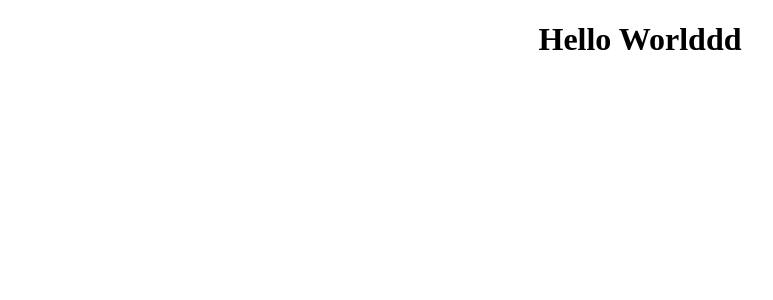
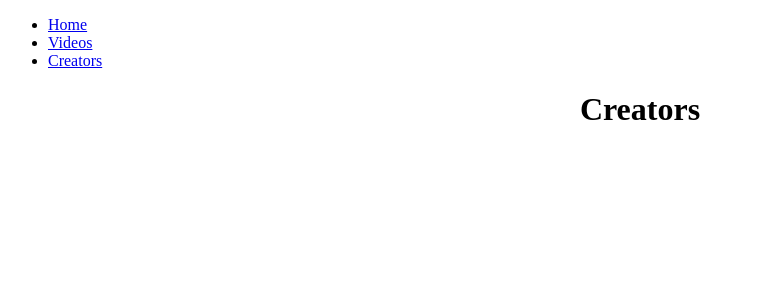
Before and after one commit to peresol/virtualbox, a React app: page /creators in a window 1280 px wide. Shown: the top 300 px of the page, without its empty margins (0-773 px from the left). Built offline with nearby package versions, Linux system fonts and the light colour scheme.

Commit message:
creat menu amb react router

```diff
--- a/client/index.js
+++ b/client/index.js
@@ -1,5 +1,5 @@
 import React from 'react';
 import ReactDOM from 'react-dom';
-import App from './components/App.jsx';
+import App from './src/App.jsx';
 
 ReactDOM.render(<App />, document.getElementById('root'));
--- /dev/null
+++ b/client/src/App.jsx
@@ -0,0 +1,32 @@
+import React from 'react';
+
+import {
+  BrowserRouter as Router,
+  Route
+} from 'react-router-dom'
+
+import Home from './views/Home/Home.jsx'
+import Videos from './views/Videos/Videos.jsx'
+import Creators from './views/Creators/Creators.jsx'
+
+import MainNav from './MainNav/MainNav.jsx'
+
+
+export default class App extends React.Component {
+  render() {
+    return (
+      <Router>
+        <div>
+
+          <MainNav />
+
+
+          <Route exact path='/' component={Home} />
+          <Route path='/videos' component={Videos} />
+          <Route path='/creators' component={Creators} />
+
+        </div>
+       </Router>
+     )
+  }
+}
--- /dev/null
+++ b/client/src/MainNav/MainNav.jsx
@@ -0,0 +1,21 @@
+import React from 'react';
+
+import {Link} from 'react-router-dom'
+
+
+export default class MainNav extends React.Component {
+  render() {
+    return (
+      <nav>
+
+        <ul>
+          <li><Link to="/">Home</Link></li>
+          <li><Link to="/videos">Videos</Link></li>
+          <li><Link to="/creators">Creators</Link></li>
+        </ul>
+
+
+      </nav>
+     )
+  }
+}
--- /dev/null
+++ b/client/src/views/Creators/Creators.jsx
@@ -0,0 +1,10 @@
+import React from 'react';
+
+export default class Creators extends React.Component {
+  render() {
+    return (
+     <div style={{textAlign: 'center'}}>
+        <h1>Creators</h1>
+      </div>);
+  }
+}
--- /dev/null
+++ b/client/src/views/Home/Home.jsx
@@ -0,0 +1,10 @@
+import React from 'react';
+
+export default class Home extends React.Component {
+  render() {
+    return (
+     <div style={{textAlign: 'center'}}>
+        <h1>Home</h1>
+      </div>)
+  }
+}
--- a/client/components/App.jsx
+++ b/client/src/views/Videos/Videos.jsx
@@ -1,10 +1,10 @@
 import React from 'react';
 
-export default class App extends React.Component {
+export default class Videos extends React.Component {
   render() {
     return (
      <div style={{textAlign: 'center'}}>
-        <h1>Hello Worlddd</h1>
+        <h1>Videos</h1>
       </div>);
   }
 }
--- a/package.json
+++ b/package.json
@@ -10,6 +10,7 @@
     "html-webpack-plugin": "^2.28.0",
     "react": "^15.5.4",
     "react-dom": "^15.5.4",
+    "react-router-dom": "^4.1.1",
     "webpack": "^2.6.1",
     "webpack-dev-server": "^2.4.5"
   },
```
Also changed, not shown: 1 other file (tests, documents, lock files or other folders).
